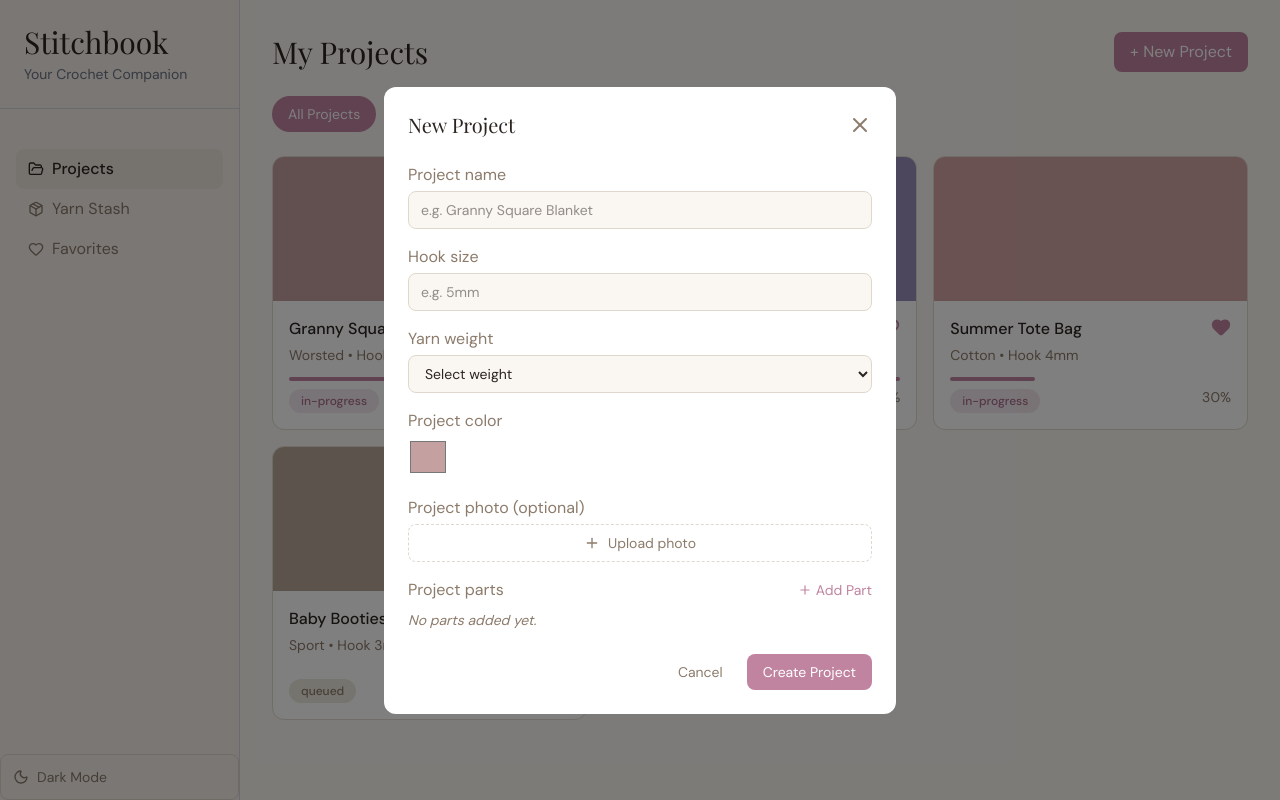
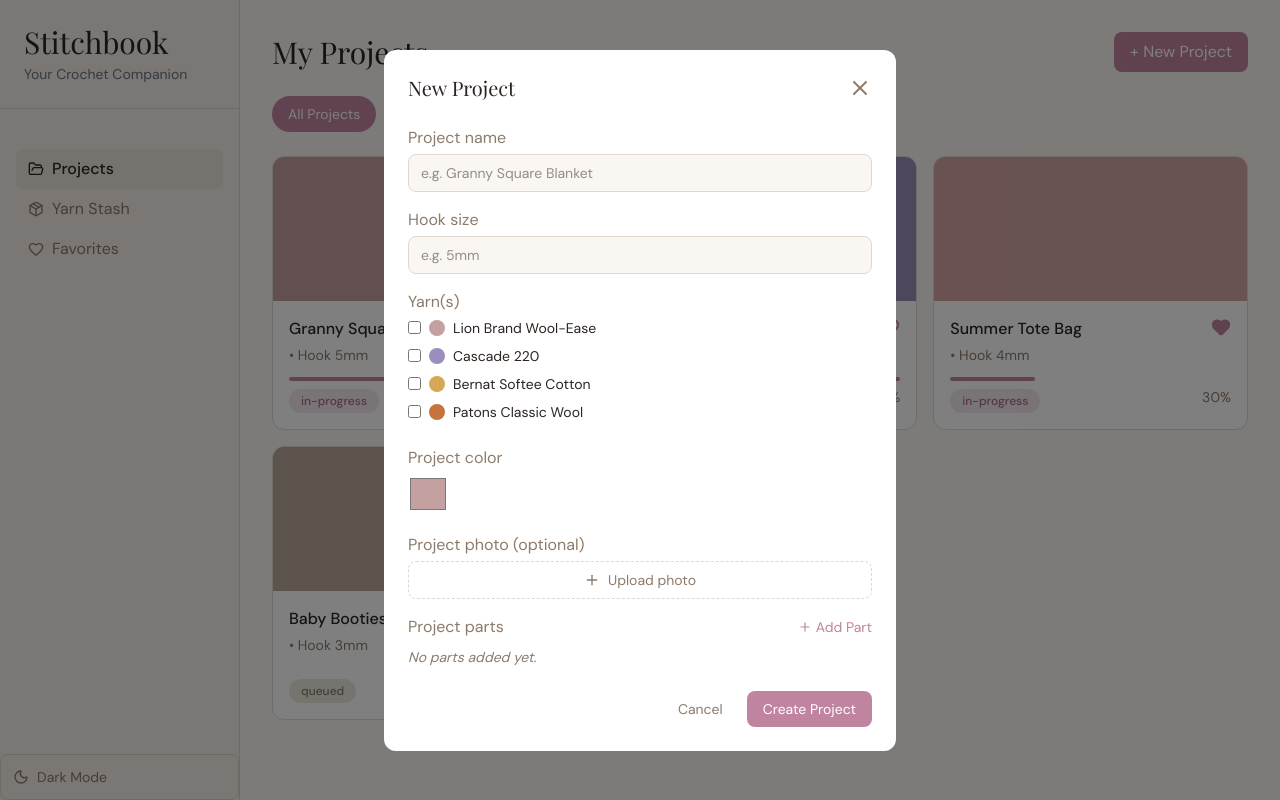
Before and after one commit to janeta1/crochet-app, a React (Vite) app: page /projects in a window 1280 px wide. Both pictures are taken after a click on the button "+ New Project". Built offline with nearby package versions, Linux system fonts and the light colour scheme.

Commit message:
Link yarns to projects

```diff
--- a/src/App.jsx
+++ b/src/App.jsx
@@ -4,9 +4,11 @@ import Layout from "./components/Layout";
 import ProjectsPage from "./pages/ProjectsPage";
 import YarnStashPage from "./pages/YarnStashPage";
 import FavoritesPage from "./pages/FavoritesPage";
+import { sampleYarns } from "./data/sampleYarns";
 
 function App() {
   const [isDark, setIsDark] = useState(false);
+  const [yarns, setYarns] = useState(sampleYarns);
 
   useEffect(() => {
     document.documentElement.setAttribute(
@@ -27,8 +29,8 @@ function App() {
           element={<Layout isDark={isDark} toggleTheme={toggleTheme} />}
         >
           <Route index element={<Navigate to="/projects" replace />} />
-          <Route path="projects" element={<ProjectsPage />} />
-          <Route path="yarn-stash" element={<YarnStashPage />} />
+          <Route path="projects" element={<ProjectsPage yarns={yarns} />} />
+          <Route path="yarn-stash" element={<YarnStashPage yarns={yarns} setYarns={setYarns} />} />
           <Route path="favorites" element={<FavoritesPage />} />
         </Route>
       </Routes>
--- a/src/components/ProjectCard.jsx
+++ b/src/components/ProjectCard.jsx
@@ -1,8 +1,10 @@
 import { Heart } from "lucide-react";
 import { calculateProgress } from "../utils/projectUtils";
 
-function ProjectCard({ project, isSelected, onClick, onFavoriteToggle }) {
+function ProjectCard({ project, isSelected, onClick, onFavoriteToggle, yarns }) {
   const progress = calculateProgress(project);
+  const linkedYarns = (yarns || []).filter((y) => project.yarns?.includes(y.id));
+  const weights = [...new Set(linkedYarns.map((y) => y.weight))].join(", ");
 
   return (
     <div
@@ -38,7 +40,7 @@ function ProjectCard({ project, isSelected, onClick, onFavoriteToggle }) {
         </div>
 
         <p className="text-sm text-text-secondary mb-3">
-          {project.yarnWeight} • Hook {project.hookSize}
+          {weights} • Hook {project.hookSize}
         </p>
 
         {/* progress bar */}
--- a/src/components/ProjectModal.jsx
+++ b/src/components/ProjectModal.jsx
@@ -1,11 +1,10 @@
 import { Trash2, Plus, X } from "lucide-react";
 import { useState } from "react";
 
-function ProjectModal({ onClose, onAdd, project }) {
+function ProjectModal({ onClose, onAdd, project, yarns }) {
   const [formData, setFormData] = useState({
     name: project?.name || "",
     hookSize: project?.hookSize || "",
-    yarnWeight: project?.yarnWeight || "",
     color: project?.color || "#C4A0A0",
     photo: project?.photo || null,
     yarns: project?.yarns || [],
@@ -87,21 +86,45 @@ function ProjectModal({ onClose, onAdd, project }) {
 
           <div>
             <label className="text-base text-text-secondary mb-1 block">
-              Yarn weight
+              Yarn(s)
             </label>
-            <select
-              value={formData.yarnWeight}
-              onChange={(e) => handleInputChange("yarnWeight", e.target.value)}
-              className="w-full px-3 py-2 rounded-lg border border-border bg-bg-primary text-sm focus:outline-none focus:border-accent"
-            >
-              <option value="">Select weight</option>
-              <option value="Thread">Thread</option>
-              <option value="Lace">Lace</option>
-              <option value="Sport">Sport</option>
-              <option value="DK">DK</option>
-              <option value="Worsted">Worsted</option>
-              <option value="Bulky">Bulky</option>
-            </select>
+
+            {yarns && yarns.length > 0 ? (
+              yarns.map((yarn) => (
+                <label
+                  key={yarn.id}
+                  className="flex items-center gap-2 mb-2 cursor-pointer"
+                >
+                  <input
+                    type="checkbox"
+                    checked={formData.yarns.includes(yarn.id)}
+                    onChange={(e) => {
+                      if (e.target.checked) {
+                        handleInputChange("yarns", [
+                          ...formData.yarns,
+                          yarn.id,
+                        ]);
+                      } else {
+                        handleInputChange(
+                          "yarns",
+                          formData.yarns.filter((id) => id !== yarn.id),
+                        );
+                      }
+                    }}
+                  />
+                  <div
+                    className="w-4 h-4 rounded-full"
+                    style={{ backgroundColor: yarn.color }}
+                  />
+                  <span className="text-sm text-text-primary">{yarn.name}</span>
+                </label>
+              ))
+            ) : (
+              <p className="text-sm text-text-secondary italic">
+                No yarns in stash. Add yarns in the Yarn Stash page to select
+                them here.
+              </p>
+            )}
           </div>
 
           <div>
--- a/src/pages/ProjectsPage.jsx
+++ b/src/pages/ProjectsPage.jsx
@@ -6,7 +6,7 @@ import ProjectModal from "../components/ProjectModal";
 import ProjectDetail from "../components/ProjectDetail";
 import SessionModal from "../components/SessionModal";
 
-function ProjectsPage() {
+function ProjectsPage({ yarns }) {
   const [selectedProject, setSelectedProject] = useState(null);
   const [activeFilter, setActiveFilter] = useState("all");
   const [projects, setProjects] = useState(sampleProjects);
@@ -140,6 +140,7 @@ function ProjectsPage() {
           <ProjectCard
             key={project.id}
             project={project}
+            yarns={yarns}
             isSelected={selectedProject?.id === project.id}
             onClick={() => handleProjectClick(project)}
             onFavoriteToggle={() => toggleFavorite(project.id)}
@@ -165,6 +166,7 @@ function ProjectsPage() {
         <ProjectModal
           onClose={() => setShowProjectModal(false)}
           onAdd={handleAddProject}
+          yarns={yarns}
         />
       )}
 
@@ -173,6 +175,7 @@ function ProjectsPage() {
           project={currentProject}
           onClose={() => setShowEditProjectModal(false)}
           onAdd={handleEditProject}
+          yarns={yarns}
         />
       )}
 
--- a/src/pages/YarnStashPage.jsx
+++ b/src/pages/YarnStashPage.jsx
@@ -1,10 +1,8 @@
 import YarnCard from "../components/YarnCard";
-import { sampleYarns } from "../data/sampleYarns";
 import { useState } from "react";
 import YarnModal from "../components/YarnModal";
 
-function YarnStashPage() {
-  const [yarns, setYarns] = useState(sampleYarns);
+function YarnStashPage({ yarns, setYarns }) {
   const weights = ["all", ...new Set(yarns.map((y) => y.weight))];
   const [activeWeight, setActiveWeight] = useState("all");
   const [showYarnModal, setShowYarnModal] = useState(false);
```
